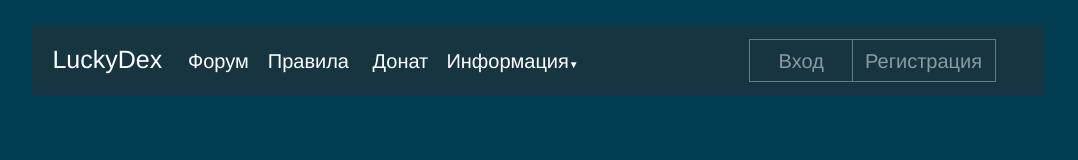
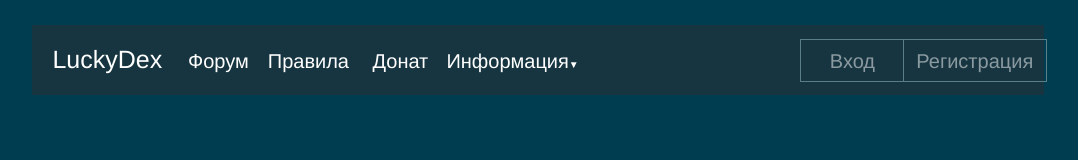
Before and after one commit to RefoxFX/RefoxFX.github.io, a plain HTML site: page index.html in a window 1280 px wide. Shown: the whole page, without its empty margins (102-1180 px from the left). Drawn offline with Linux system fonts and the light colour scheme.

Commit message:
resize
fd

```diff
--- a/css/style.css
+++ b/css/style.css
@@ -3,11 +3,10 @@ body{
     margin-top: 0px;
 }
 header{
-    margin-left: 10%;
-    margin-right: 10%;
-    margin-top: 25px;
+    margin: 2% 10% auto 10%;
     height: 70px;
     width: 80%;
+    min-width: 820px;
     background-color: rgba(45,46,48, .5);
 }
 .header_not_logo, #logo, #info{
@@ -127,11 +126,11 @@ header{
    display: block;
 }
 #sign_up{
-    margin-left:64%;
+    margin-left:68%;
     width: 132px;
 }
 #sign_in{
-    margin-left:56%;
+    margin-left:60%;
 }
 .sign{
     color: rgba(255, 255, 255, 0.5);
--- a/script.js
+++ b/script.js
@@ -7,3 +7,8 @@ $('document').ready(function(){
     $('#info').toggleClass('info_hover');
                                });
 });
+$(window).resize(function(){
+    var window_size = $(window).width();
+    alert(window_size);
+
+});
```
